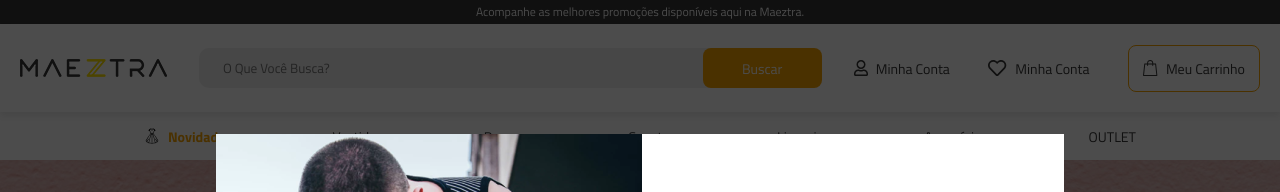
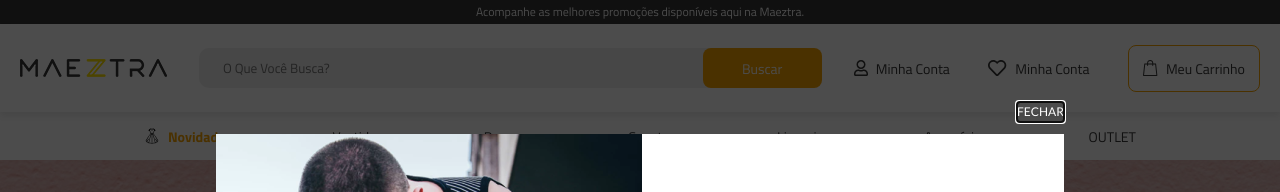
Before and after one commit to HigorDenomar/maeztra, a React (Vite) app: page / in a window 1280 px wide. Shown: the top 192 px of the page. Built offline with nearby package versions, Linux system fonts and the light colour scheme.

Commit message:
fix(modal): add close button

```diff
--- a/index.html
+++ b/index.html
@@ -7,7 +7,7 @@
     <link rel="preconnect" href="https://fonts.googleapis.com" />
     <link rel="preconnect" href="https://fonts.gstatic.com" crossorigin />
     <link
-      href="https://fonts.googleapis.com/css2?family=Montserrat:wght@400;700&family=Open+Sans&family=Titillium+Web:wght@300;400;600;700&display=swap"
+      href="https://fonts.googleapis.com/css2?family=Lato&family=Montserrat:wght@700&family=Open+Sans&family=Titillium+Web:wght@300;400;600;700&display=swap"
       rel="stylesheet"
     />
 
--- a/src/components/Modal/index.tsx
+++ b/src/components/Modal/index.tsx
@@ -15,14 +15,20 @@ export function Modal() {
 
     console.log('Email enviado!')
 
-    setModalIsOpen(false)
+    // setModalIsOpen(false)
   }
 
 
   return (
-    <Dialog.Root defaultOpen open={modalIsOpen}>
+    <Dialog.Root
+      open={modalIsOpen}
+      onOpenChange={setModalIsOpen}
+    >
       <Dialog.Portal >
-        <Dialog.Overlay className={styles.alertDialog_Overlay} onClick={() => setModalIsOpen(false)} />
+        <Dialog.Overlay
+          className={styles.alertDialog_Overlay}
+          onClick={() => setModalIsOpen(false)}
+        />
 
         <Dialog.Content className={styles.alertDialog_Content}>
           <img src="/maeztra/images/banner-newsletter.png" aria-hidden />
@@ -51,6 +57,10 @@ export function Modal() {
               </form>
             </div>
           </div>
+
+          <Dialog.Cancel asChild>
+            <button className={styles.closeButton}>Fechar</button>
+          </Dialog.Cancel>
         </Dialog.Content>
       </Dialog.Portal>
     </Dialog.Root>
--- a/src/components/Modal/styles.module.scss
+++ b/src/components/Modal/styles.module.scss
@@ -96,6 +96,22 @@
     }
   }
 
+  .closeButton {
+    position: absolute;
+    top: -2rem;
+    right: 0;
+    background: transparent;
+    border: 0;
+
+    color: #fff;
+    font-family: Lato;
+    font-size: 0.75rem;
+    font-style: normal;
+    font-weight: 400;
+    line-height: 1.25rem; /* 166.667% */
+    text-transform: uppercase;
+  }
+
   &:focus {
     outline: none;
   }
```
